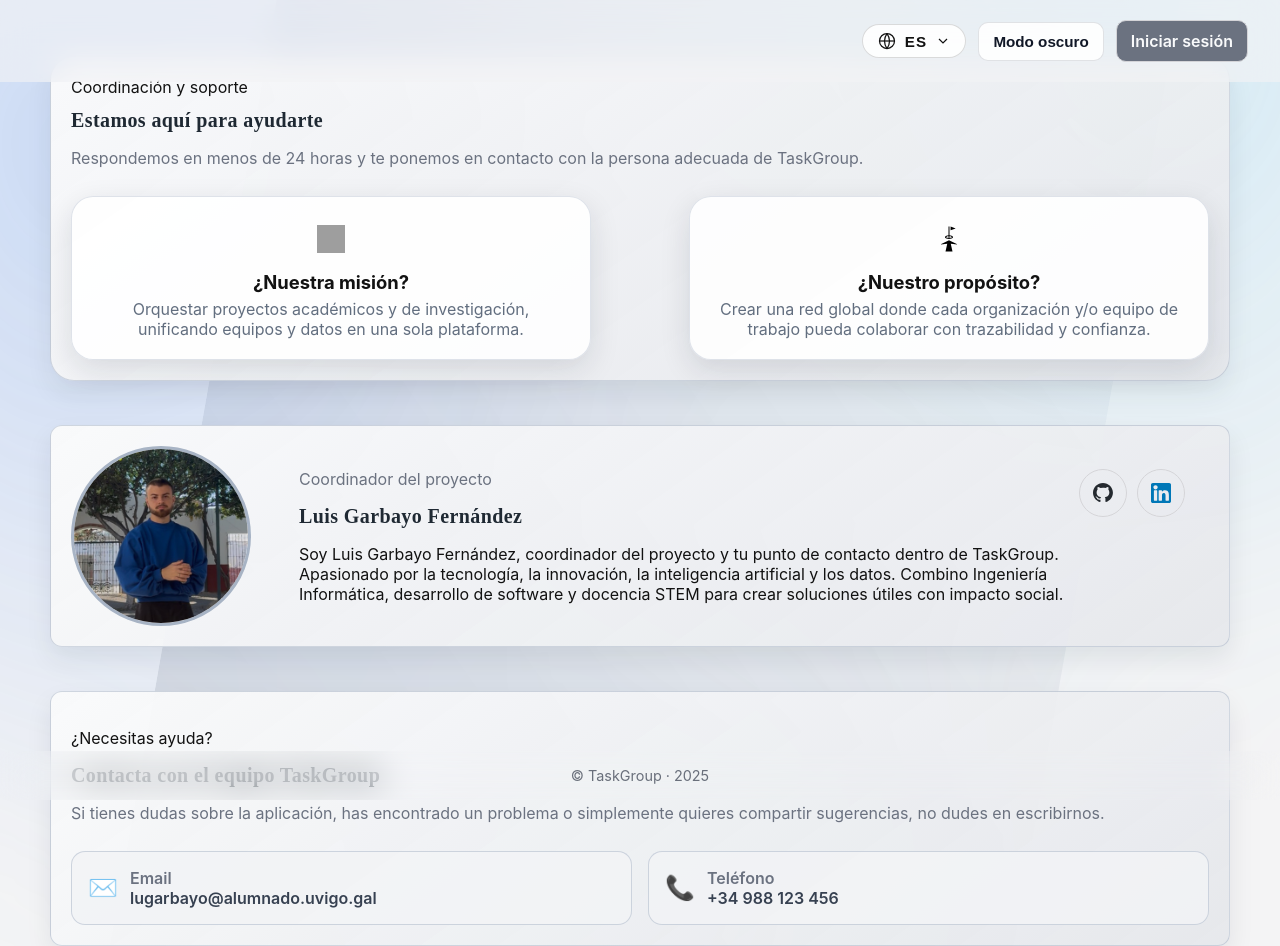
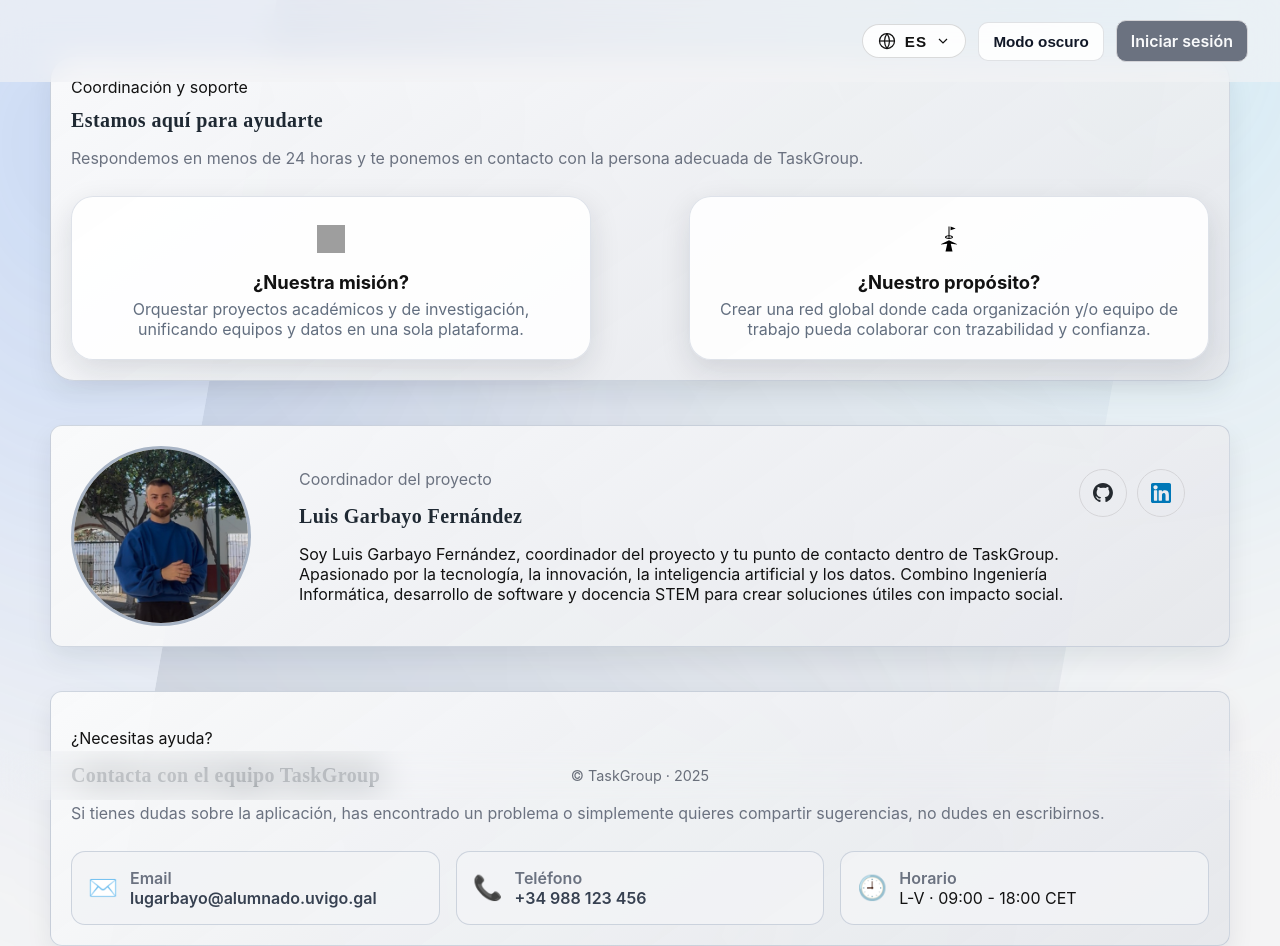
Before and after one commit to lgarbayo/TaskGroup, an Angular app in the folder app/: page /contact in a window 1280 px wide. Shown: the top 946 px of the page. Built offline with nearby package versions, Linux system fonts and the light colour scheme; grey boxes are pictures that could not be loaded.

Commit message:
feat: readd schedule on contact

```diff
--- a/app/src/app/page/contact-page/contact-page.html
+++ b/app/src/app/page/contact-page/contact-page.html
@@ -74,6 +74,13 @@
           <a href="tel:+34988123456">+34 988 123 456</a>
         </div>
       </li>
+      <li>
+        <span class="contact-icon" aria-hidden="true">🕘</span>
+        <div>
+          <p class="contact-label">{{ 'contact.schedule' | translate }}</p>
+          <span>{{ 'contact.schedule.value' | translate }}</span>
+        </div>
+      </li>
     </ul>
   </article>
 </section>
```
